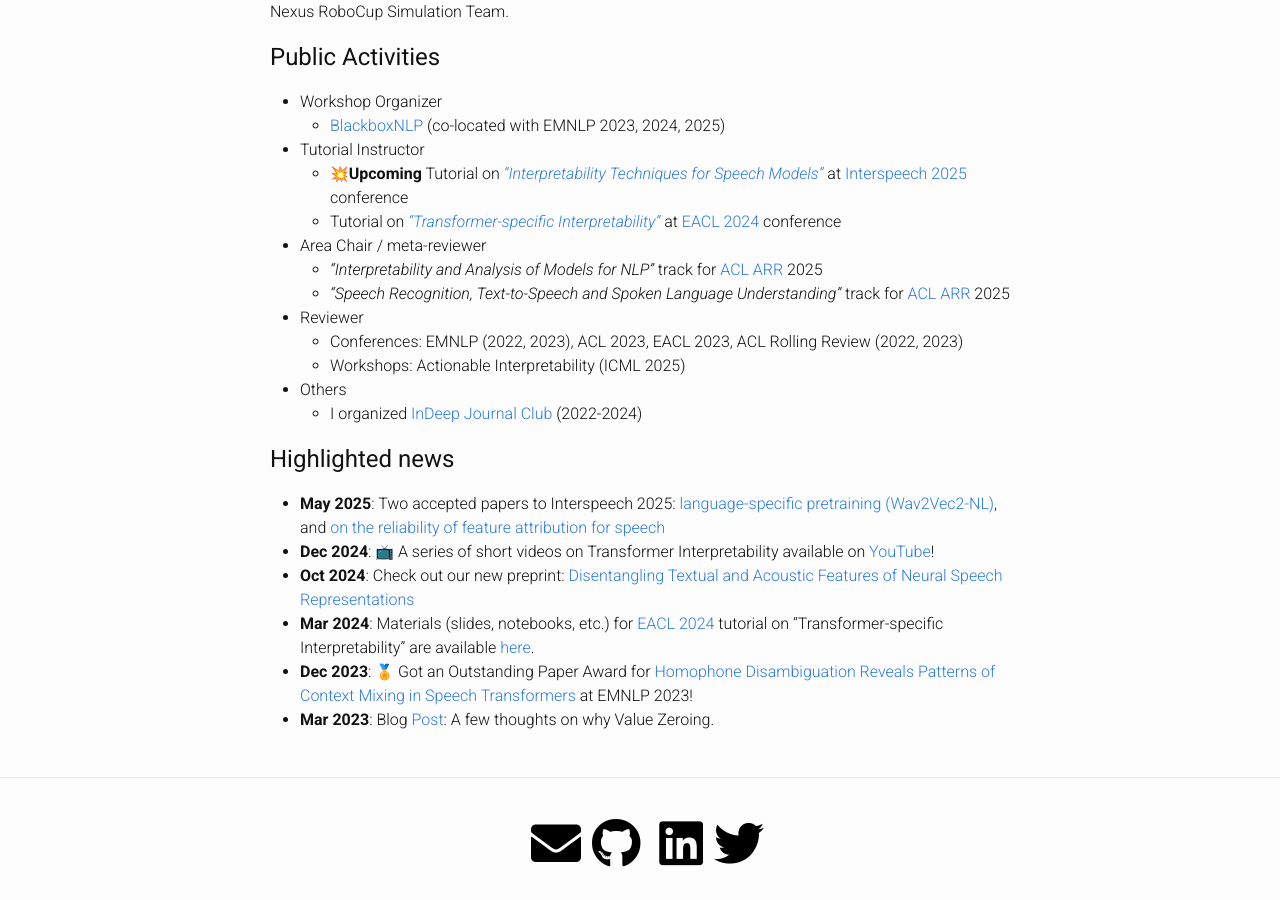
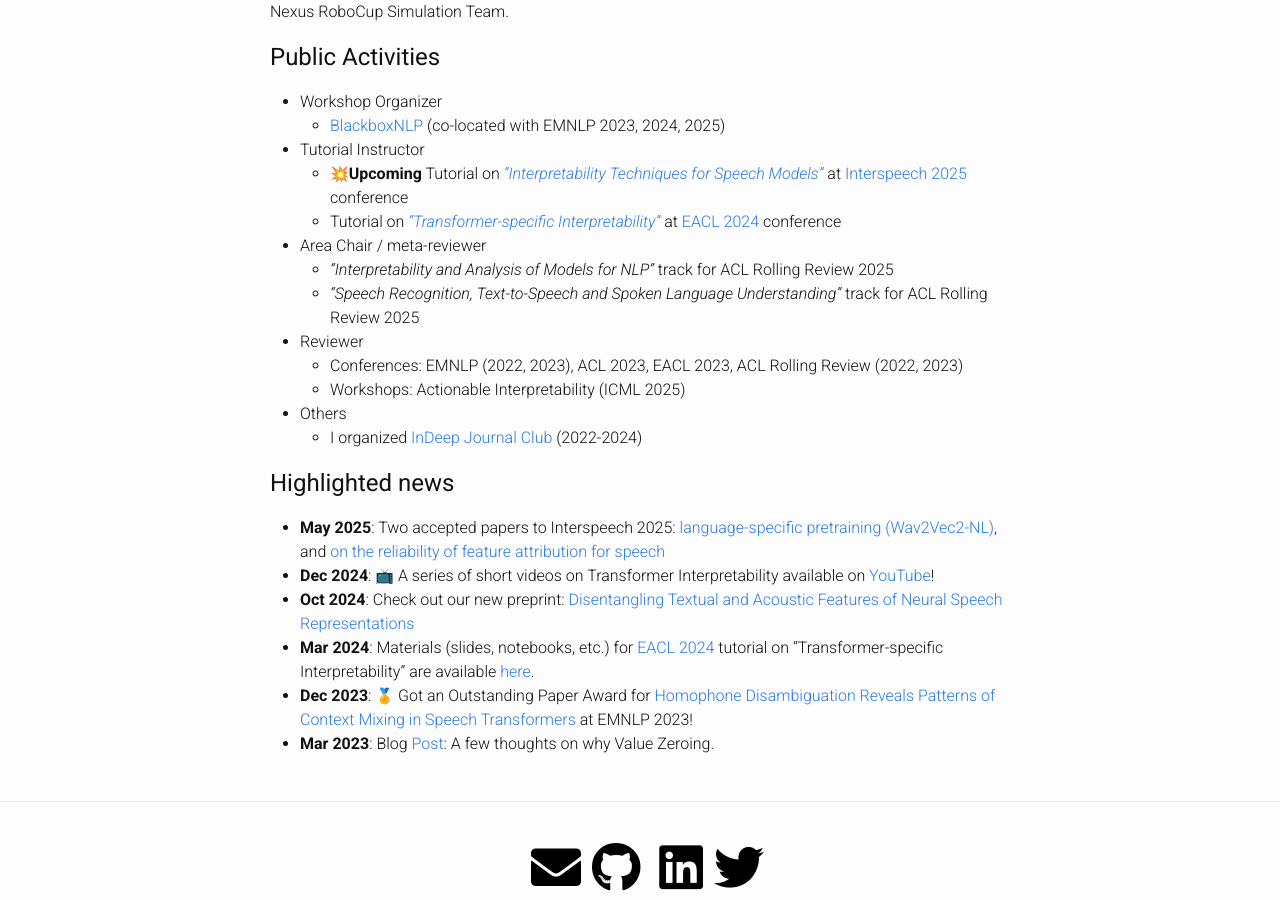
Before and after one commit to hmohebbi/hmohebbi.github.io, a Jekyll site: the page built from index.md, in a window 1280 px wide and 900 px high, scrolled down 674 px. Built offline with Jekyll 4.4.1, drawn with Linux system fonts in a browser that asks for light colours; a style sheet for code colours, icons or effects is not loaded.

Commit message:
Update index.md

```diff
--- a/index.md
+++ b/index.md
@@ -46,8 +46,8 @@ Before that, I got my Bachelor’s (2014-2019) in Computer Engineering from [Fer
   * <span class="emoji">💥</span>__Upcoming__ Tutorial on [_"Interpretability Techniques for Speech Models"_](https://interpretingdl.github.io/speech-interpretability-tutorial/) at [Interspeech 2025](https://www.interspeech2025.org/tutorials) conference
   * Tutorial on [_"Transformer-specific Interpretability"_](https://projects.illc.uva.nl/indeep/tutorial/) at [EACL 2024](https://2024.eacl.org/program/tutorials/) conference
 * Area Chair / meta-reviewer
-  * _"Interpretability and Analysis of Models for NLP"_ track for [ACL ARR](https://aclrollingreview.org/) 2025
-  * _"Speech Recognition, Text-to-Speech and Spoken Language Understanding"_ track for [ACL ARR](https://aclrollingreview.org/) 2025
+  * _"Interpretability and Analysis of Models for NLP"_ track for ACL Rolling Review 2025
+  * _"Speech Recognition, Text-to-Speech and Spoken Language Understanding"_ track for ACL Rolling Review 2025
 * Reviewer
   * Conferences: EMNLP (2022, 2023), ACL 2023, EACL 2023, ACL Rolling Review (2022, 2023)
   * Workshops: Actionable Interpretability (ICML 2025)
```
